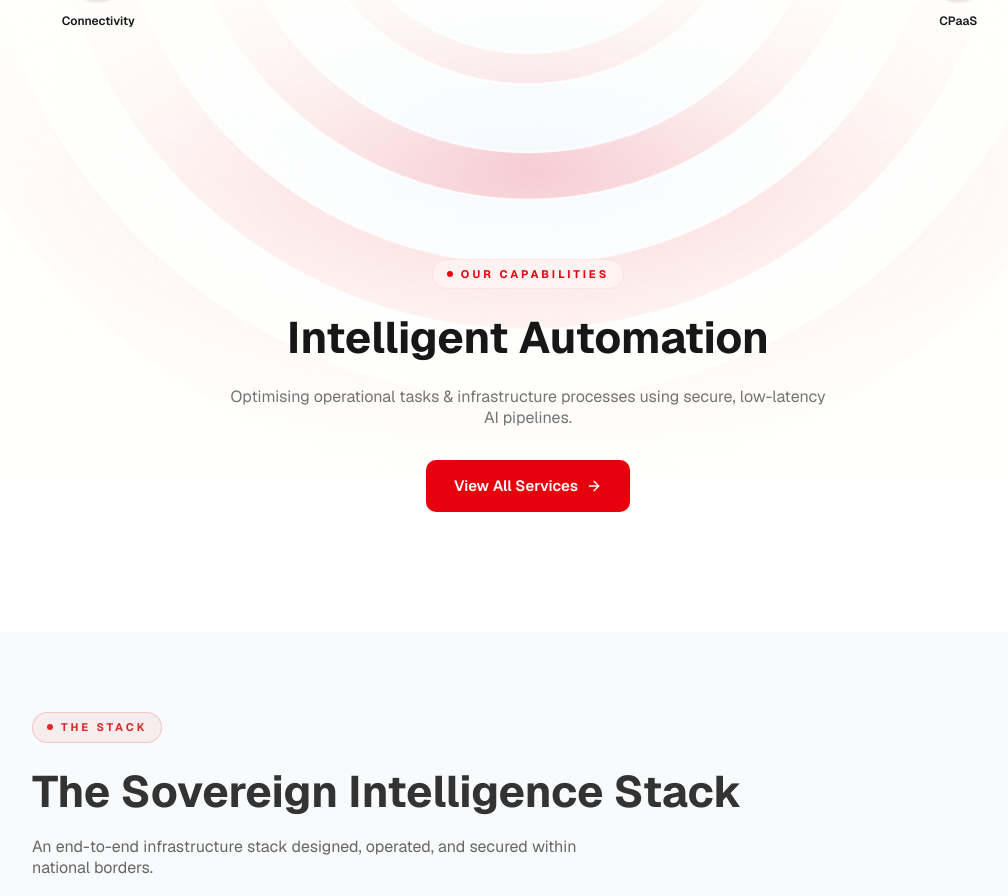
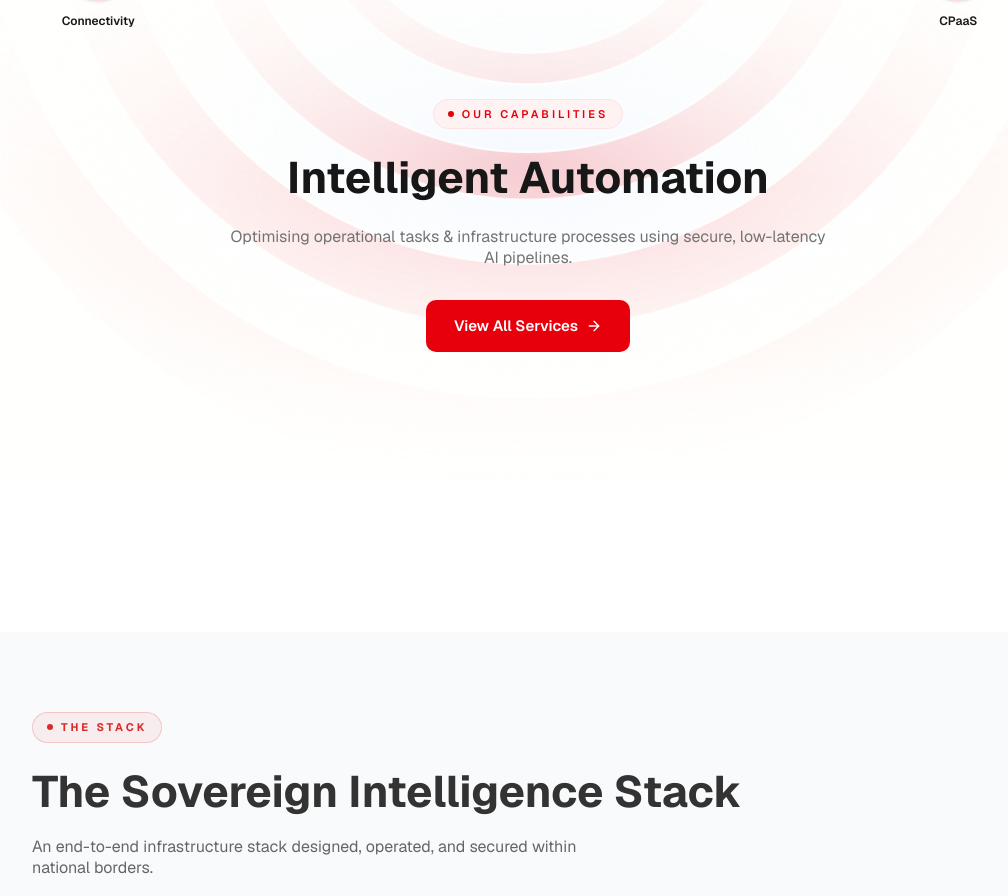
Before and after one commit to MalikAmirJaved/zeta-tech, a Next.js app: page / in a window 1280 px wide. Shown: the part 2733-3629 px from the top of the page, without its empty margins (112-1120 px from the left). Built offline with nearby package versions, Linux system fonts and the light colour scheme.

Commit message:
now ffix it

```diff
--- a/src/components/sections/Automation.tsx
+++ b/src/components/sections/Automation.tsx
@@ -90,11 +90,11 @@ export function Automation() {
         </div>
 
         {/* Content Section */}
-        <div className="relative text-center">
+        <div className="relative bottom-40 text-center ">
           {/* Tagline Pill */}
           <div className="inline-flex items-center gap-2 px-3.5 py-1.5 rounded-full border border-red-100 bg-red-50 mb-5">
             <span className="w-1.5 h-1.5 rounded-full bg-red-600" />
-            <span className="text-red-600 font-heading font-bold text-[11px] tracking-[3px] uppercase">
+            <span className="text-red-600 font-heading font-semibold text-[11px] tracking-[3px] uppercase">
               OUR CAPABILITIES
             </span>
           </div>
```
